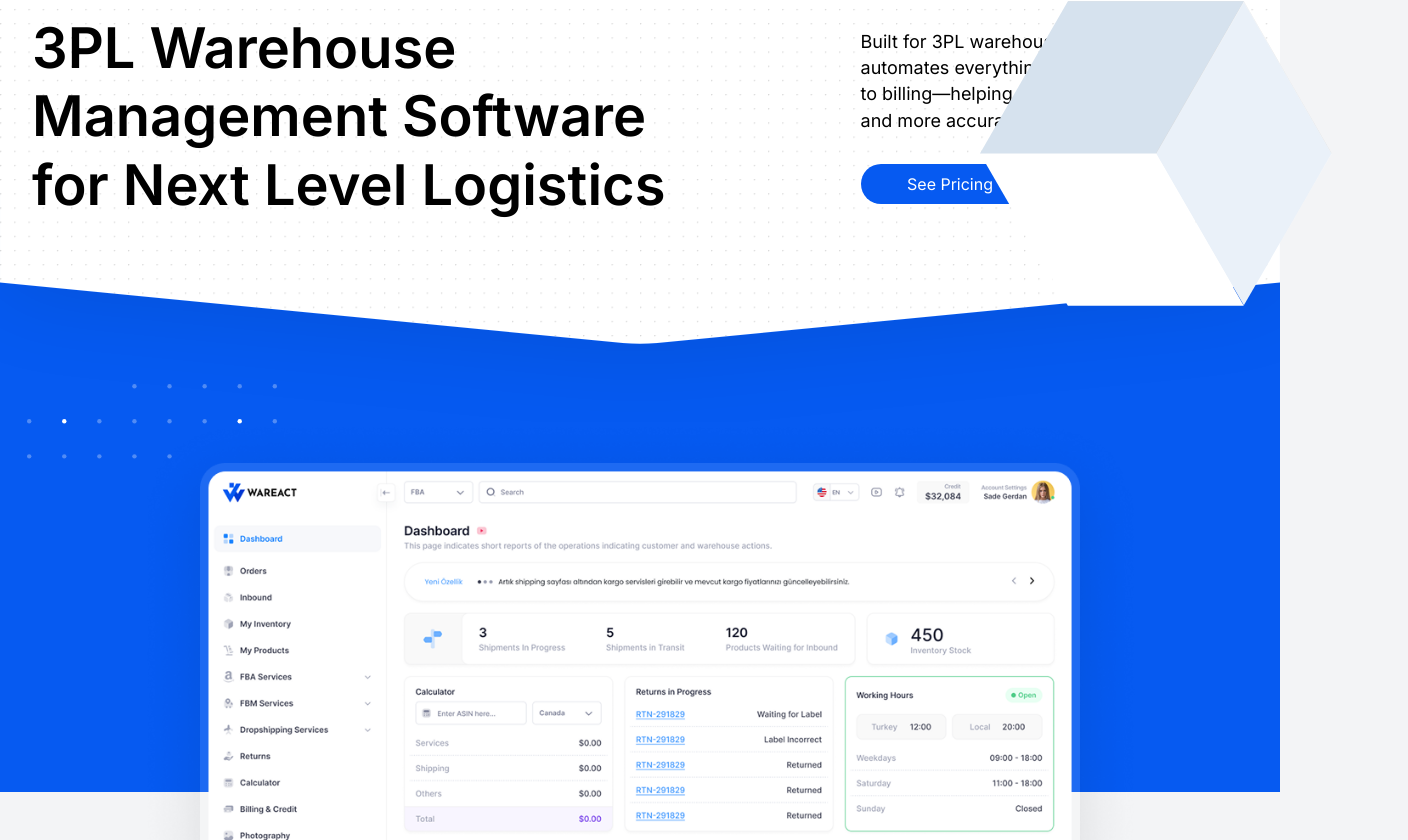
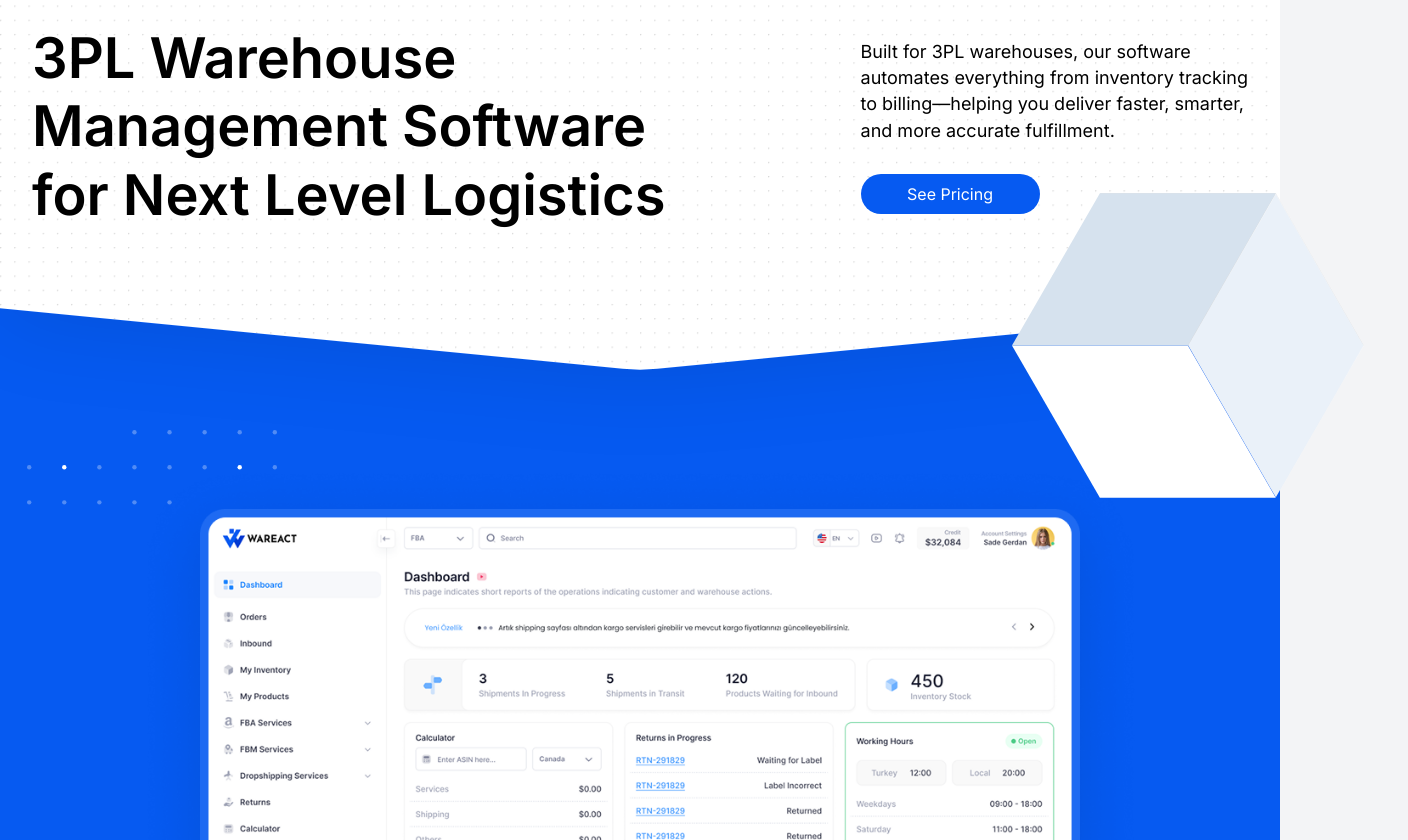
Before and after one commit to muslumdogan01/wareActt, a Next.js app: page / in a window 1280 px wide. Shown: the part 132-972 px from the top of the page, 1408 px wide, since content can reach past the window. Built offline with nearby package versions, Linux system fonts and the light colour scheme.

Commit message:
some bugs

```diff
--- a/src/app/globals.css
+++ b/src/app/globals.css
@@ -6,8 +6,10 @@
   --font-sans: var(--font-geist-sans);
   --font-mono: var(--font-geist-mono);
   --breakpoint-3xl:1920px;
-  --breakpoint-4xl:2560px;
+  --breakpoint-4xl:5500px;
 }
+
+
 .swiper-slide {
   margin-right: -84px !important;
 }
--- a/src/app/page.tsx
+++ b/src/app/page.tsx
@@ -6,43 +6,27 @@
 export default function Home() {
   return (
     <div className="w-full h-screen">
-      <div className="relative w-full xl:min-h-[554px] 2xl:min-h-[800px] 3xl:min-h-[900px] z-0">
-        <Image
-          src="/images/header/headerBg.png"
-          alt="Header background"
-          fill
-          priority
-          className="object-fill hidden 4xl:block"
-        />
+      <div className="relative w-full h-[900px] 4xl:h-[600px] z-0">
+
         <Image
           src="/icons/header/headerBg.svg"
           alt="Header background"
           fill
           priority
           sizes="100vw"
-          className="object-cover block 4xl:hidden"
+          className="object-cover "
         />
 
         {/* Hero içerik */}
-        <div className="relative z-10">
+        <div className="relative  z-10">
           <Hero />
         </div>
-        <div className=" w-full container mx-auto hidden lg:block">
-          <Image
-            src="/icons/content/square.svg"
-            alt="kare"
-            width={440}
-            height={440}
-            className="absolute right-[-6rem] bottom-10 z-20"
-            priority
-          />
-
-        </div>
-
       </div>
 
       {/* Dashboard alanı */}
-      <div className="4xl:-mt-[230px] -mt-[230px] relative h-[600px] -z-10 bg-[#065AF1] pt-[100px] hidden lg:block">
+      <div className=" -mt-[40rem]  relative 4xl:h-[950px] h-[730px]  -z-10 bg-[#065AF1] pt-[100px] hidden lg:block">
+
+
         <Dashboard />
       </div>
 
--- a/src/components/content/productOverview/page.tsx
+++ b/src/components/content/productOverview/page.tsx
@@ -1,25 +1,24 @@
-
-
 import Image from "next/image";
 import React from "react";
 
 const ProductOverview = () => {
   return (
-    <section className="w-full  bg-[url('/images/content/productBg.png')]  bg-no-repeat bg-cover hidden lg:block">
-      <div className="max-w-[1400px] mx-auto overflow-hidden flex ">
-        {/* Görsel */}
-        <div className="-ml-124 flex-shrink-0 ">
+    <section className="w-full bg-[url('/images/content/productBg.png')] bg-no-repeat bg-cover hidden lg:block">
+      <div className="relative flex items-end justify-between max-w-[1920px] mx-auto overflow-visible">
+        {/* Sol resim */}
+        <div className="relative flex-shrink-0 -ml-[124px]">
           <Image
             src="/images/content/product1.png"
             width={780}
             height={600}
             alt="Dashboard Preview"
-            className="max-w-full h-auto pt-[122px]"
+            className="w-[35vw] min-w-[450px] max-w-[780px] h-auto pt-[122px]"
           />
         </div>
 
-        <div className="w-[441px]  pl-[97px] pr-[44px] text-center space-x-[24px] justify-center lg:text-left flex pt-[401px]">
-          <div className="min-w-[215px]">
+        {/* Metin ve çizgi */}
+        <div className="flex justify-between items-start px-0 pt-[401px] gap-[44px]">
+          <div style={{ paddingLeft: "155px", paddingRight: "44px" }} className="text-center lg:text-left min-w-[215px]">
             <h2 className="text-3xl text-right text-black font-semibold leading-[1.32]">
               A more <br className="hidden lg:block" /> innovative <br />{" "}
               experience
@@ -29,31 +28,28 @@
               cinis verbum <br />
               tamdiu damnatio.
             </p>
-
           </div>
           <div className="w-[60px]">
             <Image
               src="/icons/content/productsLine.svg"
               width={60}
               height={22}
-            alt="Dashboard Preview"
-
+              alt="products line"
             />
           </div>
         </div>
-        <div className="-mr-32 flex-shrink-0 ">
 
+        {/* Sağ resim */}
+        <div className="relative flex-shrink-0 -mr-[32px]">
           <Image
             src="/images/content/product2.png"
             width={780}
             height={600}
             alt="Dashboard Preview"
-            className="max-w-full h-auto pt-[281px]"
+            className="w-[30vw] min-w-[400px] max-w-[780px] h-auto pt-[281px]"
           />
         </div>
-
       </div>
-
     </section>
   );
 };
--- a/src/components/dashboard/page.tsx
+++ b/src/components/dashboard/page.tsx
@@ -3,7 +3,7 @@
 
 const Dashboard = () => {
   return (
-    <div className=" w-full hidden lg:flex  justify-center items-baseline 4xl:mt-[40px] mt-[120px]  relative">
+    <div className=" w-full hidden lg:flex  justify-center items-baseline  mt-[230px] 3xl:mt-[300px] 4xl:mt-[550px]  relative">
 
       <section className="flex justify-center items-center  relative z-50">
         <div className="w-full max-w-[1016px] relative">
@@ -18,8 +18,8 @@
           <Image
             src="/images/content/dashboard.png"
             alt="Dashboard preview"
-            width={1016}
-            height={674}
+            width={1500}
+            height={874}
             className="w-full h-auto object-contain"
           />
           <div className="absolute bottom-0 right-0 xl:right-[-105px]">
--- a/src/components/header/hero/page.tsx
+++ b/src/components/header/hero/page.tsx
@@ -1,9 +1,29 @@
-
-import React from "react";
+'use client'
+import Image from "next/image";
+import React, { useEffect, useState } from "react";
 
 const Hero = () => {
+    const [topValue, setTopValue] = useState("120px");
+
+  useEffect(() => {
+    const mediaQuery = window.matchMedia("(max-width: 2130px)");
+
+    const handleResize = () => {
+      setTopValue(mediaQuery.matches ? "120px" : "150px");
+    };
+
+    handleResize(); // ilk durumda kontrol et
+    mediaQuery.addEventListener("change", handleResize);
+
+    return () => mediaQuery.removeEventListener("change", handleResize);
+  }, []);
   return (
-    <div className=" lg:absolute lg:top-[110px] 2xl:top-[160px] w-full z-50">
+    <div className=" w-full z-50"
+        style={{
+        position: "absolute",
+        top: topValue,
+      }}
+    >
       <div className="w-full h-full relative">
         <section className="container mx-auto relative">
           <div className="w-full justify-between items-center flex flex-col lg:flex-row px-8 pt-2 pb-[50px] lg:pb-0 xl:pt-9">
@@ -31,6 +51,19 @@
                 See Pricing
               </button>
             </div>
+
+          </div>
+                               <div className=" flex justify-end -mt-[7rem] -mr-[8rem] 2xl:-mt-[8.5rem]  3xl:-mt-[20rem] 4xl:-mt-[20rem] 2xl:-mr-[12rem] z-50">
+                    <Image
+                      src="/icons/content/square.svg"
+                      alt="kare"
+                      width={440}
+                      height={440}
+                      className="transition-all duration-300 ease-in-out 2xl:w-[500px] 2xl:h-[500px] "
+                      sizes="(min-width: 1536px) 640px, 450px"
+                      priority
+                    />
+
           </div>
         </section>
 
```
Also changed, not shown: public/icons/header/headerBG.svg. Lines whose indentation alone changed are shown as unchanged.
